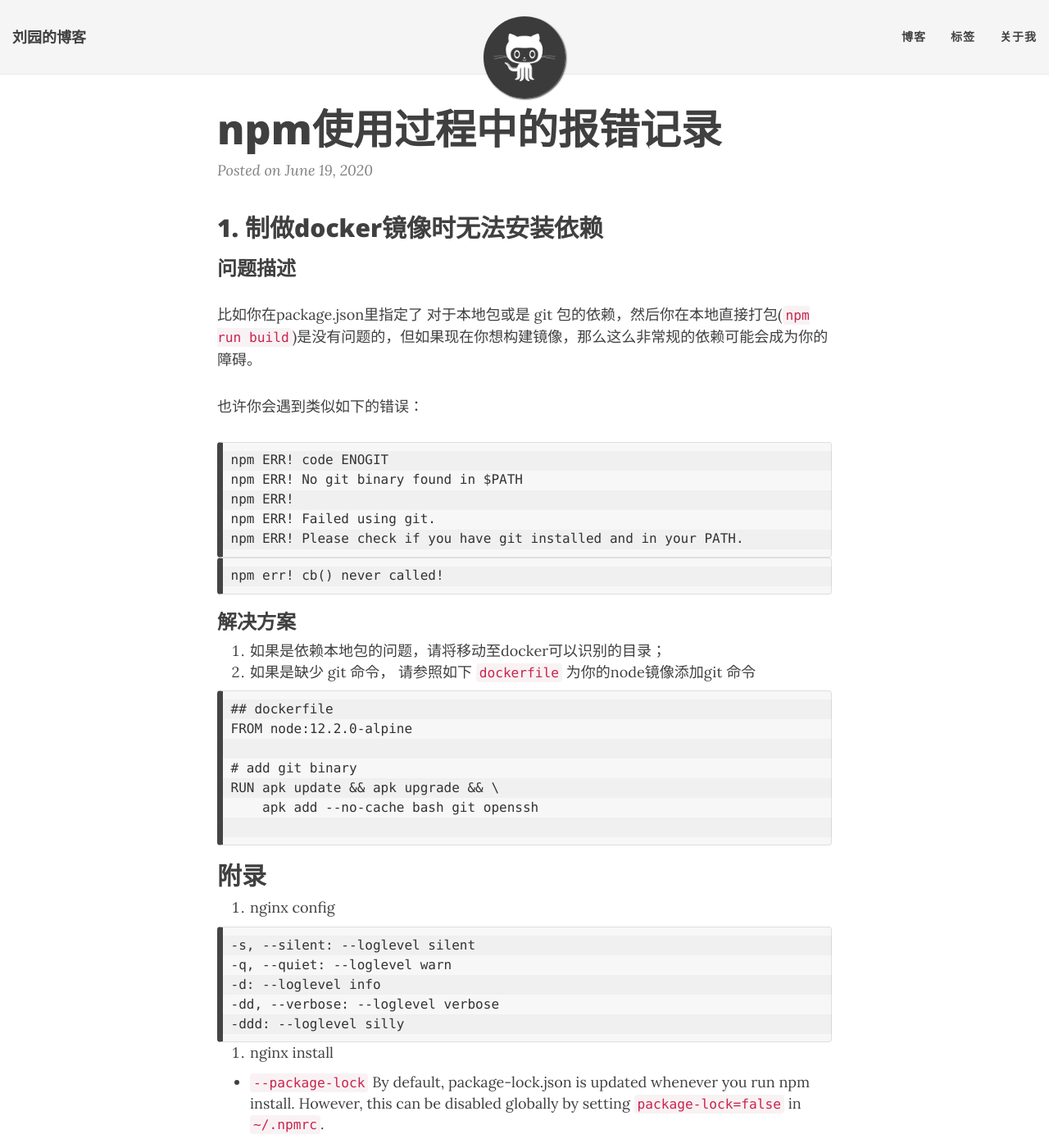
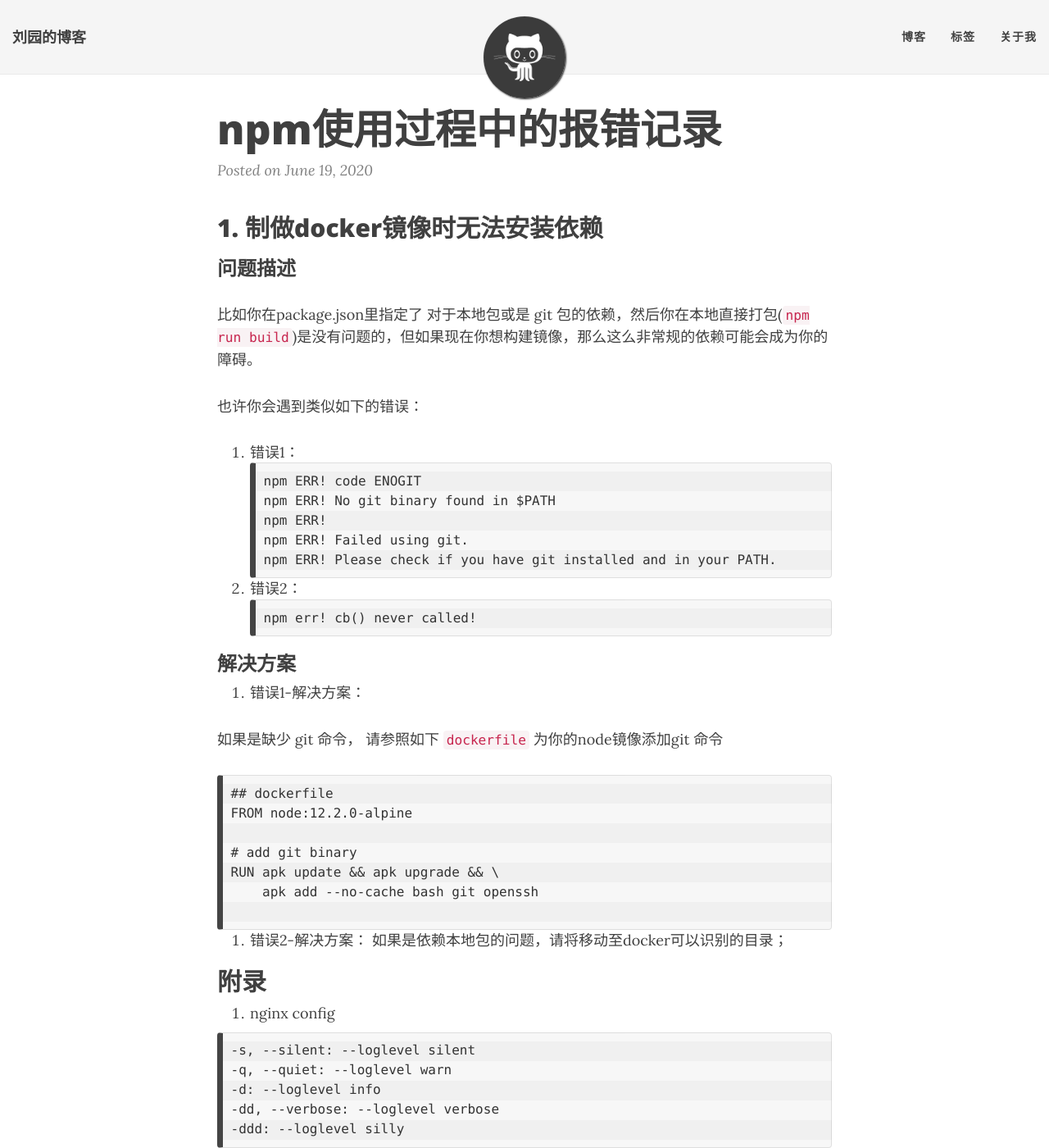
Before and after one commit to colynn/colynn.github.io, a Jekyll site: the page built from _posts/2020-06-19-npm-catch-error.md, in a window 1280 px wide and 1400 px high. Shown: the whole window at 82% size. Built offline with Jekyll 4.4.1, drawn with Linux system fonts in a browser that asks for light colours; nearby versions of some CDN libraries; comment, search, counter and statistics services are not loaded.

Commit message:
update style

````diff
--- a/_posts/2020-06-19-npm-catch-error.md
+++ b/_posts/2020-06-19-npm-catch-error.md
@@ -12,7 +12,7 @@ comments: true
 比如你在package.json里指定了 对于本地包或是 git 包的依赖，然后你在本地直接打包(`npm run build`)是没有问题的，但如果现在你想构建镜像，那么这么非常规的依赖可能会成为你的障碍。
 
 也许你会遇到类似如下的错误：
-
+1. 错误1：
 ```
 npm ERR! code ENOGIT
 npm ERR! No git binary found in $PATH
@@ -21,13 +21,15 @@ npm ERR! Failed using git.
 npm ERR! Please check if you have git installed and in your PATH.
 ```
 
+2. 错误2：
 ```
 npm err! cb() never called!
 ```
 
 ### 解决方案
-1. 如果是依赖本地包的问题，请将移动至docker可以识别的目录；
-2. 如果是缺少 git 命令， 请参照如下 `dockerfile` 为你的node镜像添加git 命令
+1. 错误1-解决方案：
+
+如果是缺少 git 命令， 请参照如下 `dockerfile` 为你的node镜像添加git 命令
 
 ```
 ## dockerfile
@@ -38,6 +40,10 @@ RUN apk update && apk upgrade && \
     apk add --no-cache bash git openssh
 
 ```
+
+2. 错误2-解决方案：
+如果是依赖本地包的问题，请将移动至docker可以识别的目录；
+
 
 ## 附录
 1. nginx config
````
